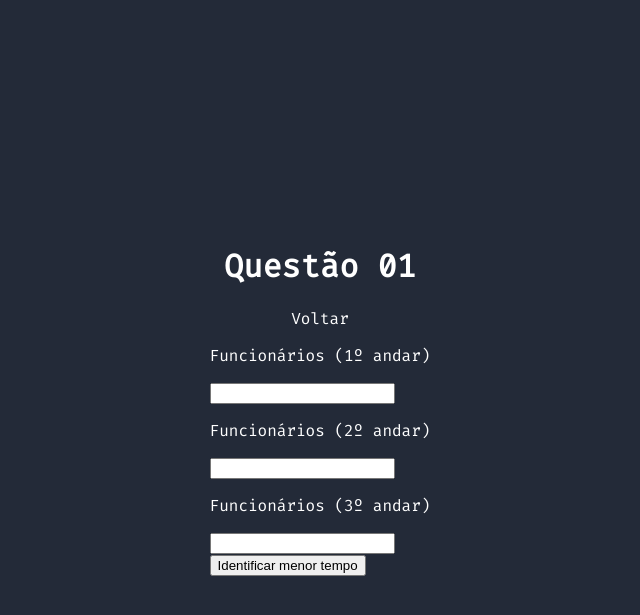
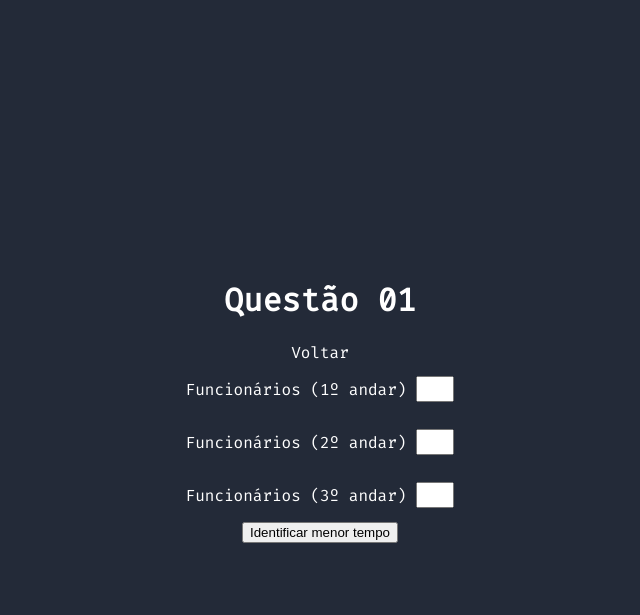
Before and after one commit to filipecancio/avaliacao-web, a PHP site: page /questao-01/index.html in a window 1280 px wide. Shown: the top 615 px of the page, without its empty margins (320-960 px from the left). Run offline with PHP 8.4, Linux system fonts and the light colour scheme.

Commit message:
fnalizando primeira questão

```diff
--- a/questao-01/assets/css/style.css
+++ b/questao-01/assets/css/style.css
@@ -13,3 +13,19 @@ a{
     text-decoration: none;
     color: #ffffffff;
 }
+.func-container{
+    width: 300px;
+    display: flex;
+    flex-direction: column;
+    align-items: center;
+}
+.func-form{
+    display: flex;
+    justify-content: center;
+    align-items: center;
+}
+.func-form input{
+    width: 30px;
+    height: 20px;
+    margin-left: 10px;
+}
--- a/questao-01/index.html
+++ b/questao-01/index.html
@@ -14,15 +14,15 @@
     <div class="func-container">
         <div class="func-form">
             <p>Funcionários (1º andar)</p>
-            <input id="fun1" type="number"/>
+            <input id="fun1" type="number" min="0"/>
         </div>
         <div class="func-form">
             <p>Funcionários (2º andar)</p>
-            <input id="fun2" type="number"/>
+            <input id="fun2" type="number" min="0"/>
         </div>
         <div class="func-form">
             <p>Funcionários (3º andar)</p>
-            <input id="fun3" type="number"/>
+            <input id="fun3" type="number" min="0"/>
         </div>
 
         <button id="funbtn" onclick="resultado()">
```
Also changed, not shown: questao-01/assets/js/script.js (+35 -1 lines).
